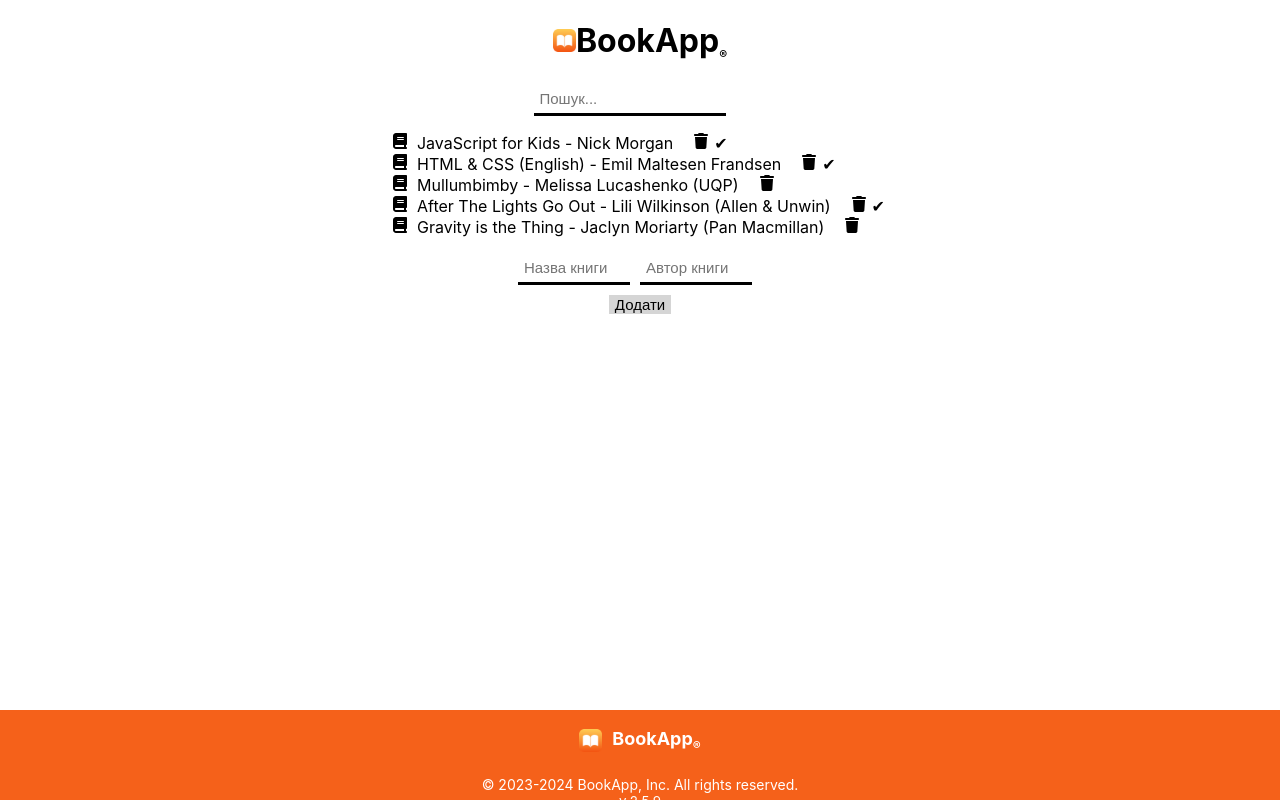
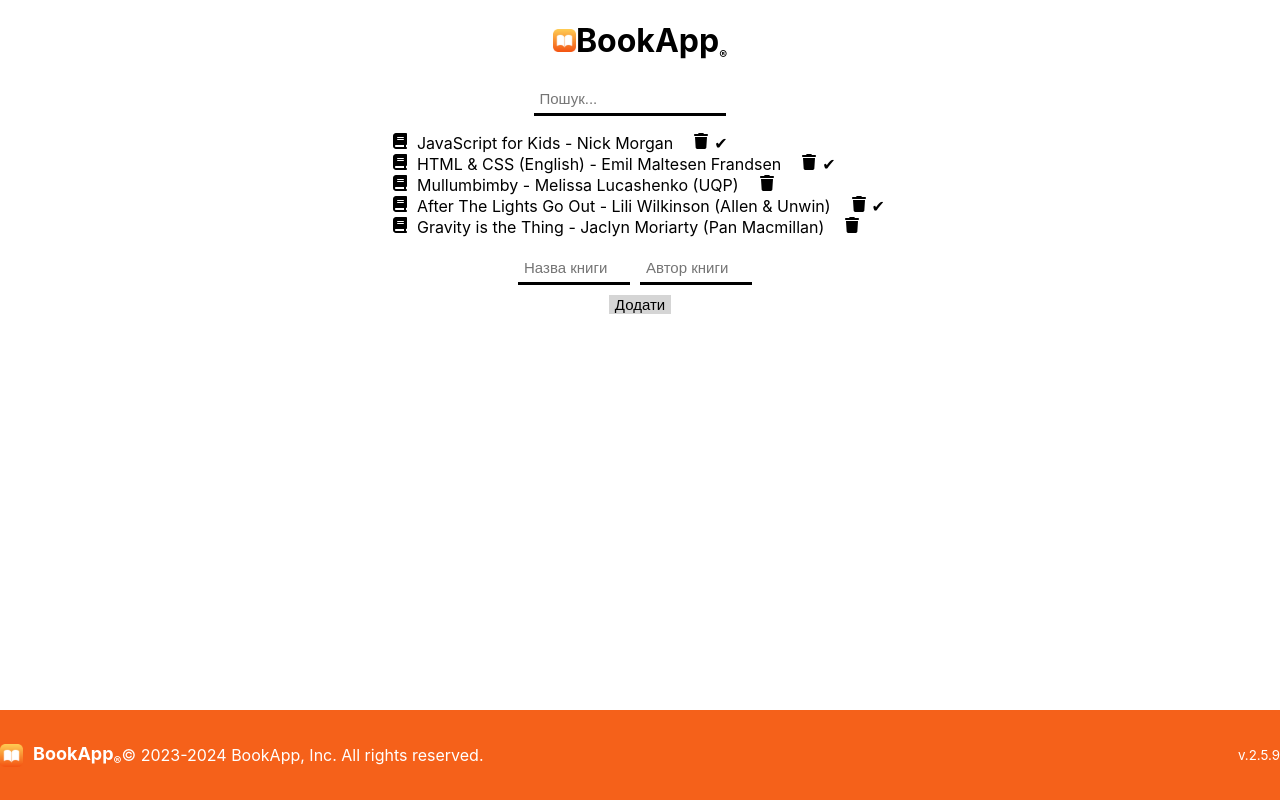
Before and after one commit to Terminator2220/BookApp, a React (Create React App) app: page / in a window 1280 px wide. Built offline with nearby package versions, Linux system fonts and the light colour scheme; the HTML template or start-up script is replaced by a standard one.

Commit message:
Update app2.css

```diff
--- a/src/app2.css
+++ b/src/app2.css
@@ -11,7 +11,7 @@
 
 .footerContent {
     display: flex;
-    flex-direction: column;
+    justify-content: space-around;
     align-items: center;
     height: 100%;
 }
@@ -32,8 +32,10 @@
 }
 
 .footerCopyright {
-    margin-top: 5px;
-    font-size: 14px;
+    flex: 1;
+    display: flex;
+    flex-direction: column;
+    align-items: flex-start;
 }
 
 .subRight {
```
